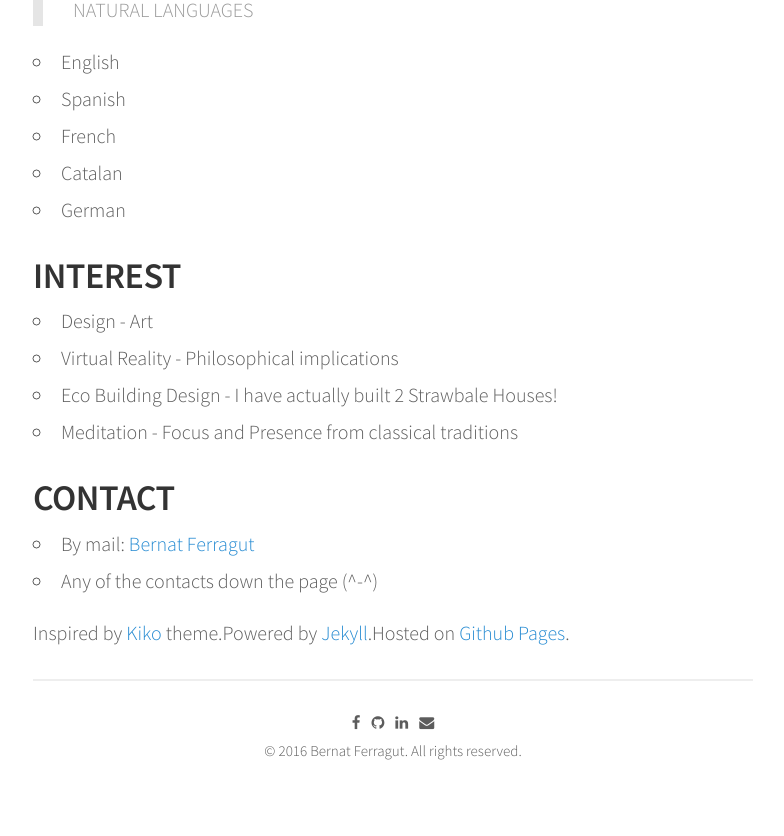
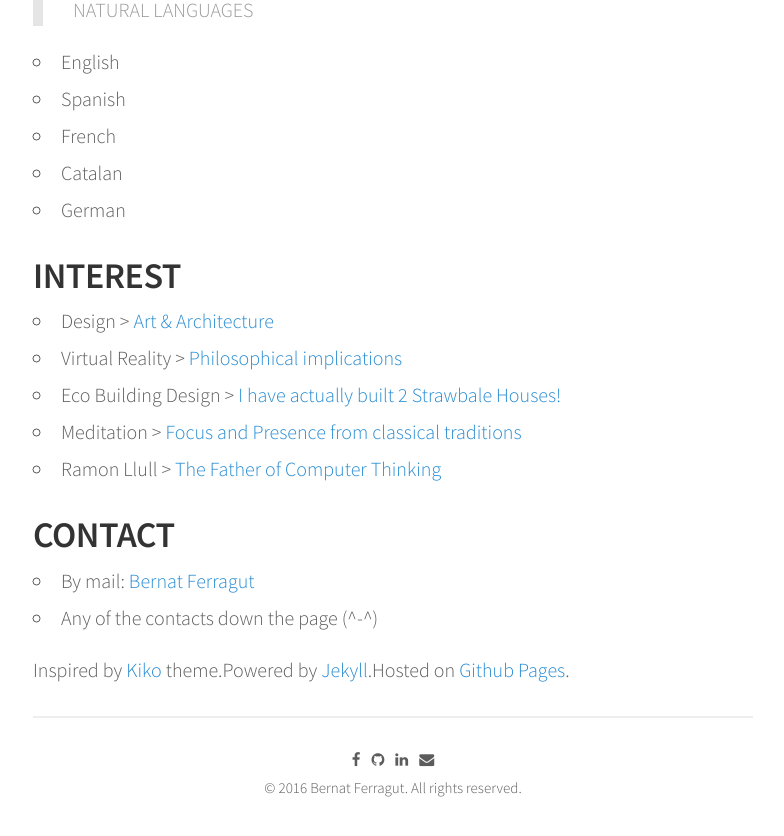
Before and after one commit to bernatferragut/FutureWeb-blog, a Jekyll site: the page built from about.md, in a window 1280 px wide and 900 px high, scrolled down 2245 px. Shown: the top 836 px of the window, without its empty margins (247-1031 px from the left). Built offline with Jekyll 4.4.1, drawn with Linux system fonts in a browser that asks for light colours; nearby versions of some CDN libraries.

Commit message:
Update about.md
New links added

```diff
--- a/about.md
+++ b/about.md
@@ -68,10 +68,11 @@ in New Technologies focusing in VR, their impact in our society and the way we c
 
 ## INTEREST
 
-* Design - Art
-* Virtual Reality - Philosophical implications
-* Eco Building Design - I have actually built 2 Strawbale Houses!
-* Meditation - Focus and Presence from classical traditions
+* Design > [Art & Architecture](https://en.wikipedia.org/wiki/Antoni_Gaud%C3%AD)
+* Virtual Reality > [Philosophical implications](https://github.com/bernatferragut/vr-100-questions)
+* Eco Building Design > [I have actually built 2 Strawbale Houses!](http://www.terracines.ca/)
+* Meditation > [Focus and Presence from classical traditions](http://www.suttama.dhamma.org/Dhamma-Suttama.4045.0.html?&L=0)
+* Ramon Llull > [The Father of Computer Thinking](http://quisestlullus.narpan.net/eng/611_info_eng.html)
 
 ## CONTACT
 
```
